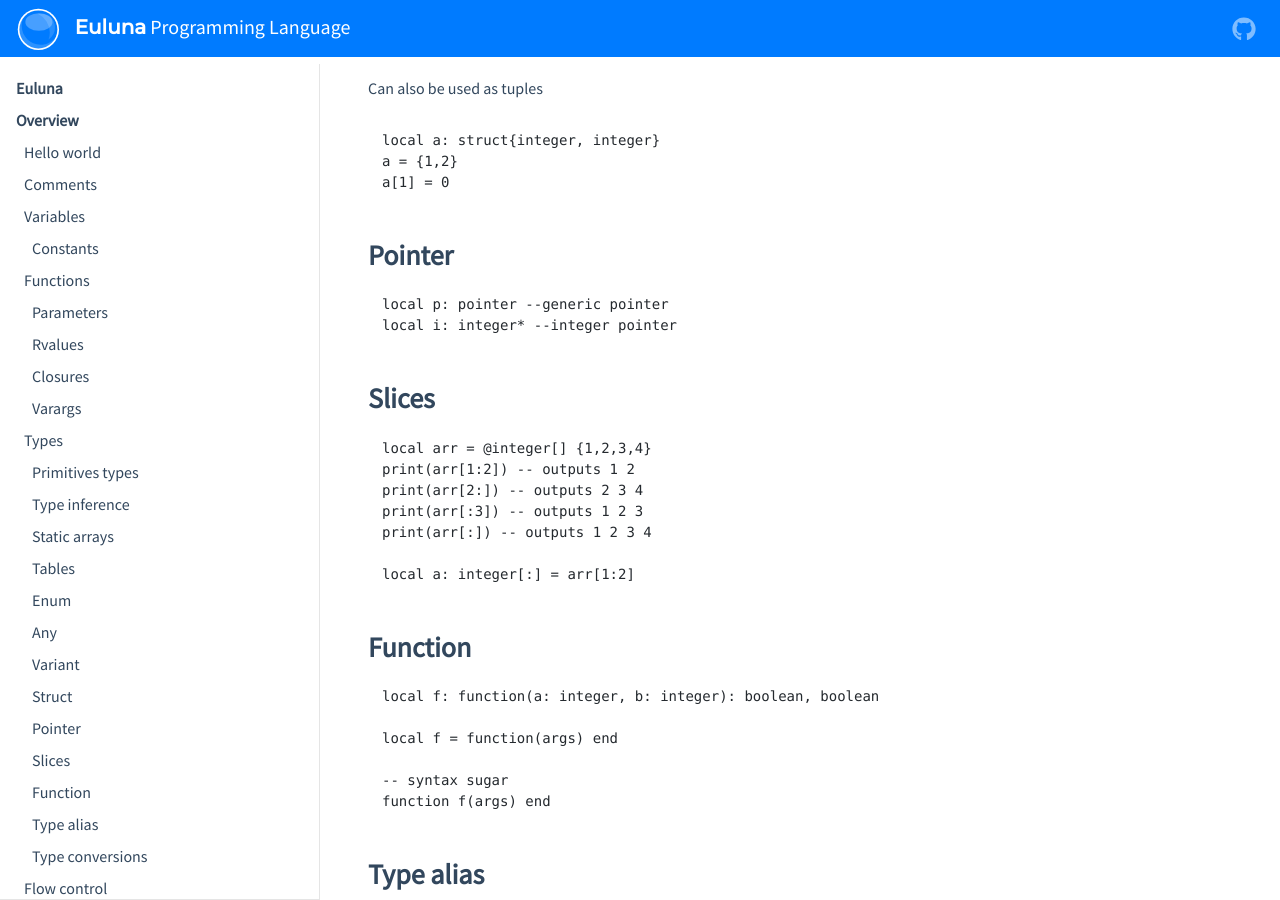
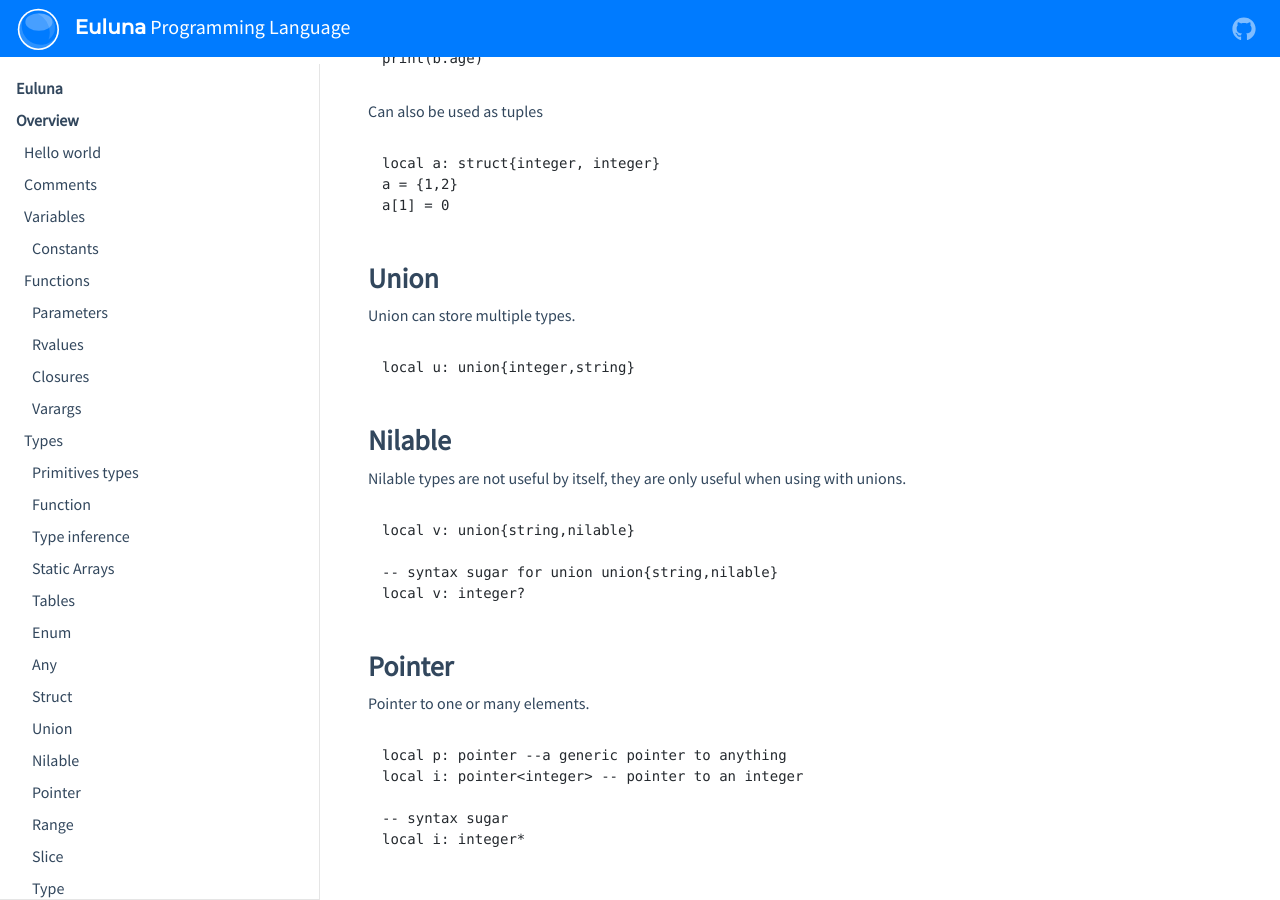
Before and after one commit to edubart/nelua-lang, a Jekyll site: the page built from docs/pages/overview.md, in a window 1280 px wide and 900 px high, scrolled down 5743 px. Built offline with Jekyll 4.4.1, drawn with Linux system fonts in a browser that asks for light colours; nearby versions of some CDN libraries; some of the changed text lies outside the part shown.

````diff
--- a/docs/pages/overview.md
+++ b/docs/pages/overview.md
@@ -193,6 +193,16 @@
 local p: integer* = nil -- pointer to integer type
 ```
 
+### Function
+
+```euluna
+local f: function<(a: integer, b: integer): boolean, boolean>
+local f = function(args) end
+
+-- syntax sugar
+function f(args) end
+```
+
 ### Type inference
 To infer types for arbitrary values the `@` operator can be used.
 
@@ -201,12 +211,15 @@
 local p = @integer*() -- p is a pointer to an integer initialized to zeros
 ```
 
-### Static arrays
+### Static Arrays
 
 ```euluna
+local a: @array<integer, 4> = {1,2,3,4}
+local a: array<integer, 4>
+
+-- syntax sugar
 local a: integer[4] = {1,2,3,4}
 local a = @integer[4] {1,2,3,4}
-local a = @integer[] {1,2,3,4}  -- the size is 4
 ```
 
 ### Tables
@@ -249,18 +262,6 @@
 
 ```euluna
 local a: any
-```
-
-### Variant
-
-Variants can store specific types.
-
-```euluna
--- syntax sugar
-local b: (integer|string|nil)
-
--- syntax sugar for variant (integer|nil)
-local b: integer?
 ```
 
 ### Struct
@@ -289,50 +290,81 @@
 a[1] = 0
 ```
 
+### Union
+
+Union can store multiple types.
+
+```euluna
+local u: union{integer,string}
+```
+
+### Nilable
+
+Nilable types are not useful by itself, they are only useful when using with unions.
+
+```euluna
+local v: union{string,nilable}
+
+-- syntax sugar for union union{string,nilable}
+local v: integer?
+```
+
 ### Pointer
 
+Pointer to one or many elements.
+
 ```euluna
-local p: pointer --generic pointer
-local i: integer* --integer pointer
+local p: pointer --a generic pointer to anything
+local i: pointer<integer> -- pointer to an integer
+
+-- syntax sugar
+local i: integer*
 ```
 
-### Slices
+### Range
+
+Ranges are used to specifying ranges for slices.
 
 ```euluna
-local arr = @integer[] {1,2,3,4}
-print(arr[1:2]) -- outputs 1 2
-print(arr[2:]) -- outputs 2 3 4
-print(arr[:3]) -- outputs 1 2 3
-print(arr[:]) -- outputs 1 2 3 4
-
-local a: integer[:] = arr[1:2]
+local r = 1:10
+local r: range<integer>
 ```
 
-### Function
+### Slice
+
+Slices are pointers to a known number of elements at runtime.
 
 ```euluna
-local f: function(a: integer, b: integer): boolean, boolean
+local arr = @integer[4] {1,2,3,4}
+local str = 'hello world'
+print(arr[1:2]) -- outputs '1 2'
+print(arr[2:]) -- outputs '2 3 4'
+print(arr[:3]) -- outputs '1 2 3'
+print(arr[:]) -- outputs '1 2 3 4'
+print(str[1:5]) -- outputs 'hello'
 
-local f = function(args) end
-
--- syntax sugar
-function f(args) end
+local a: array_slice<integer> = arr[1:2]
+local a: string_slice = 'hello world'[1:2]
 ```
 
-### Type alias
+### Type
+
+The "type" type is also a type. Useful for aliasing types.
 
 ```euluna
+local int: type = integer
 local MyPair = @struct{integer, integer}
 ```
 
-### Type conversions
+### Type Conversion
 
 ```euluna
 local i = 1
-local d2 = @float32(i)
+local f = @float32(i)
 ```
 
 There is no automatic type conversion.
+
 
 --------------------------------------------------------------------------------
 ## Flow control
@@ -431,7 +463,7 @@
 until a == 0
 ```
 
-### Numeric for
+### Numeric For
 All for loops always evaluate it's ending variable only once, so the user should
 keep this in mind.
 
@@ -468,7 +500,7 @@
 end
 ```
 
-#### Iterated for
+#### Iterated For
 
 ```euluna
 local a = {'a', 'b', 'c'}
@@ -525,7 +557,7 @@
 --------------------------------------------------------------------------------
 ## Modules
 
-### Static modules
+### Static Modules
 
 Modules are useful to separate code scopes using local variables to avoid
 type and function name clashing across the code base.
@@ -557,7 +589,7 @@
 foo()
 ```
 
-### Dynamic module
+### Dynamic Module
 
 Dynamic modules uses tables and it can change on runtime.
 
@@ -882,53 +914,17 @@
 Generics can be achieved with just macros and templates.
 
 ```euluna
-template Point(T: ASTId)
-  {%
-    local typealias = 'PointT'
-    local typename = 'Point' .. tostring(T)
-    if has_type(typename) then return typename end
-  %}
-
+function Point(T: ASTId) {:template:}
   local PointT = @struct { x: T, y: T }
   function PointT:length(a: T): T
     return math.sqrt(self.x ^ @T(2), self.y ^ @T(2))
   end
-
-  {% self:replace_type_id(typealias, typename) %}
-  {% return PointT %}
+  return PointT
 end
 
 local a: Point(float32)
 local b = @Point(@float32)
 ```
-
-```euluna
-template generic(T: ASTId, GenericT: ASTId, body: ASTBlock)
-  template {%= tostring(GenericT) %}(T: ASTId)
-    {%%
-      local typealias = tostring(GenericT)
-      local typename = 'Point_' .. tostring(T)
-      if has_type(typename) then return typename end
-    %%}
-    {%%= body %%}
-    {%%
-      self:replace_type_id(typealias, typename)
-      return PointT
-    %%}
-  end
-end
-
-generic(T, Point, do
-  local PointT = @struct { x: T, y: T }
-  function Point:length(a: T): T
-    return math.sqrt(self.x ^ @T(2), self.y ^ @T(2))
-  end
-end)
-
-Point(@float32)
-Point(@float64)
-```
-
 
 ### Concepts?
 
@@ -946,21 +942,19 @@
 ### Dynamic arrays
 
 ```euluna
-@import 'euluna.std.vector'
+local vector = @import 'euluna.std.vector'
 
-local arr1 = @vector {1,2,3,4} -- dynamic array of integer
-local arr2 = @vector(int8) {1,2,3,4} -- dynamic array of int8
-local arr3: @vector(string) -- dynamic array of string
+local a = @vector(int8) {1,2,3,4} -- dynamic array of int8
+local a: vector(string) -- dynamic array of string
 ```
 
 ### Maps
 
 ```euluna
-@import 'euluna.std.map'
+local map = @import 'euluna.std.map'
 
-local m1 = @map {a = 1, b = 2} -- map of string -> integer
-local m2 = @map(string, integer){} -- map of string -> integer
-local m3: @map(string, integer) -- map of string -> int
+local m = @map(string, integer) {a = 1, b = 2} -- map of string -> integer
+local m: map(string, integer) -- map of string -> int
 ```
 
 {% endraw %}
````
Also changed, not shown: other parts of docs/pages/overview.md (+2 -2 lines), docs/pages/manual.md (+2 -2 lines), 8 other files.
